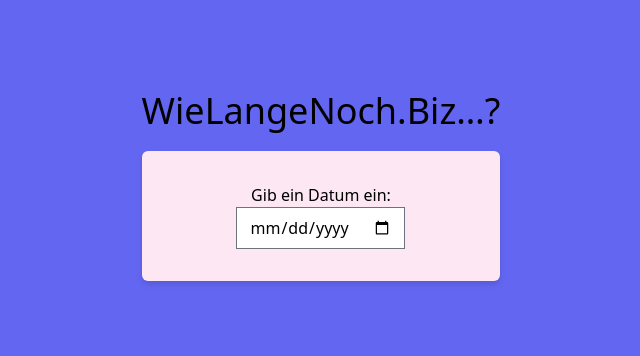
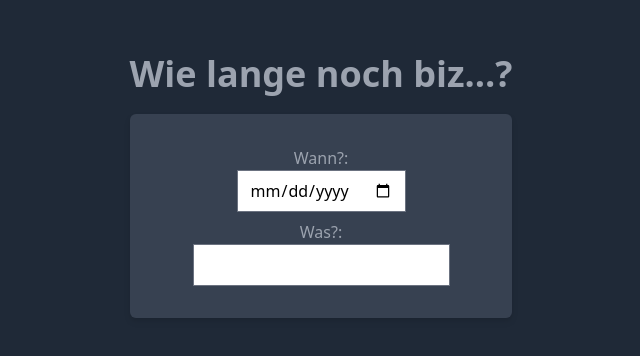
Before and after one commit to Pascalmh/wielangenoch.biz, an Angular app: page / in a window 1280 px wide. Shown: the part 214-570 px from the top of the page, without its empty margins (319-959 px from the left). Built offline with nearby package versions, Linux system fonts and the light colour scheme; what @tailwindcss/typography would draw is missing.

Commit message:
feat: styling and add option to specify 'what'

```diff
--- a/apps/main/src/app/app.component.html
+++ b/apps/main/src/app/app.component.html
@@ -1,14 +1,23 @@
 <div class="flex h-screen">
   <div class="m-auto text-center">
-    <h1 class="text-4xl">WieLangeNoch.Biz…?</h1>
+    <h1 class="text-4xl font-bold text-gray-400">Wie lange noch biz…?</h1>
 
-    <div class="mt-5 p-8 bg-pink-100 filter drop-shadow-md bordered-md rounded-md">
-      <label for="target-date-input" class="block">
-        Gib ein Datum ein:
-      </label>
-      <input id="target-date-input" type="date" [formControl]="targetDateControl">
+    <div class="mt-5 p-8 bg-gray-700 filter drop-shadow-md bordered-md rounded-md">
+      <div>
+        <label for="target-date-input" class="block text-gray-400">
+          Wann?:
+        </label>
+        <input id="target-date-input" type="date" [formControl]="targetDateControl">
+      </div>
 
-      <p class="mt-2" *ngIf="timeUntilInWords">{{timeUntilInWords}}</p>
+      <div class="mt-2">
+        <label for="target-event-name-input" class="block text-gray-400">
+          Was?:
+        </label>
+        <input id="target-event-name-input" type="text" [formControl]="targetEventNameControl">
+      </div>
+
+      <p class="mt-4 text-white" *ngIf="timeUntilInWords">{{timeUntilInWords}}</p>
     </div>
   </div>
 </div>
--- a/apps/main/src/app/app.component.ts
+++ b/apps/main/src/app/app.component.ts
@@ -2,6 +2,7 @@ import { Component, OnInit } from '@angular/core';
 import { FormControl } from '@angular/forms';
 import { formatDistanceToNow, parseISO, isValid, isFuture } from 'date-fns';
 import { de } from 'date-fns/locale'
+import { combineLatest, debounceTime, startWith } from 'rxjs';
 
 @Component({
   selector: 'wlnb-root',
@@ -10,10 +11,15 @@ import { de } from 'date-fns/locale'
 export class AppComponent implements OnInit {
   timeUntilInWords = ''
   targetDateControl = new FormControl(new Date())
+  targetEventNameControl = new FormControl('')
 
   ngOnInit(): void {
-    this.targetDateControl.valueChanges.subscribe(val => {
-      const date = parseISO(val)
+    combineLatest([
+      this.targetDateControl.valueChanges,
+      this.targetEventNameControl.valueChanges.pipe(startWith(''), debounceTime(500))
+    ])
+    .subscribe(([dateAsString, eventName]) => {
+      const date = parseISO(dateAsString)
 
       if (!isValid(date)) {
         this.timeUntilInWords = 'Bitte gib ein gültiges Datum ein.'
@@ -26,6 +32,9 @@ export class AppComponent implements OnInit {
       }
 
       this.timeUntilInWords = `Es sind noch ${formatDistanceToNow(date, {locale: de})}`
+      if (eventName) {
+        this.timeUntilInWords = `${this.timeUntilInWords} bis ${eventName}`
+      }
     })
   }
 }
--- a/apps/main/src/index.html
+++ b/apps/main/src/index.html
@@ -7,7 +7,7 @@
     <meta name="viewport" content="width=device-width, initial-scale=1" />
     <link rel="icon" type="image/x-icon" href="favicon.ico" />
   </head>
-  <body class="bg-indigo-500">
+  <body class="bg-gray-800">
     <wlnb-root></wlnb-root>
   </body>
 </html>
--- a/tailwind.config.js
+++ b/tailwind.config.js
@@ -1,9 +1,9 @@
 module.exports = {
   prefix: '',
   purge: {
-    enabled: true,
+    enabled: process.env.NODE_ENV === 'production',
     content: [
-      './apps/**/*.{html,ts}',
+      './apps/main/**/*.{html,ts}',
     ]
   },
   darkMode: 'media', // or 'media' or 'class'
```
